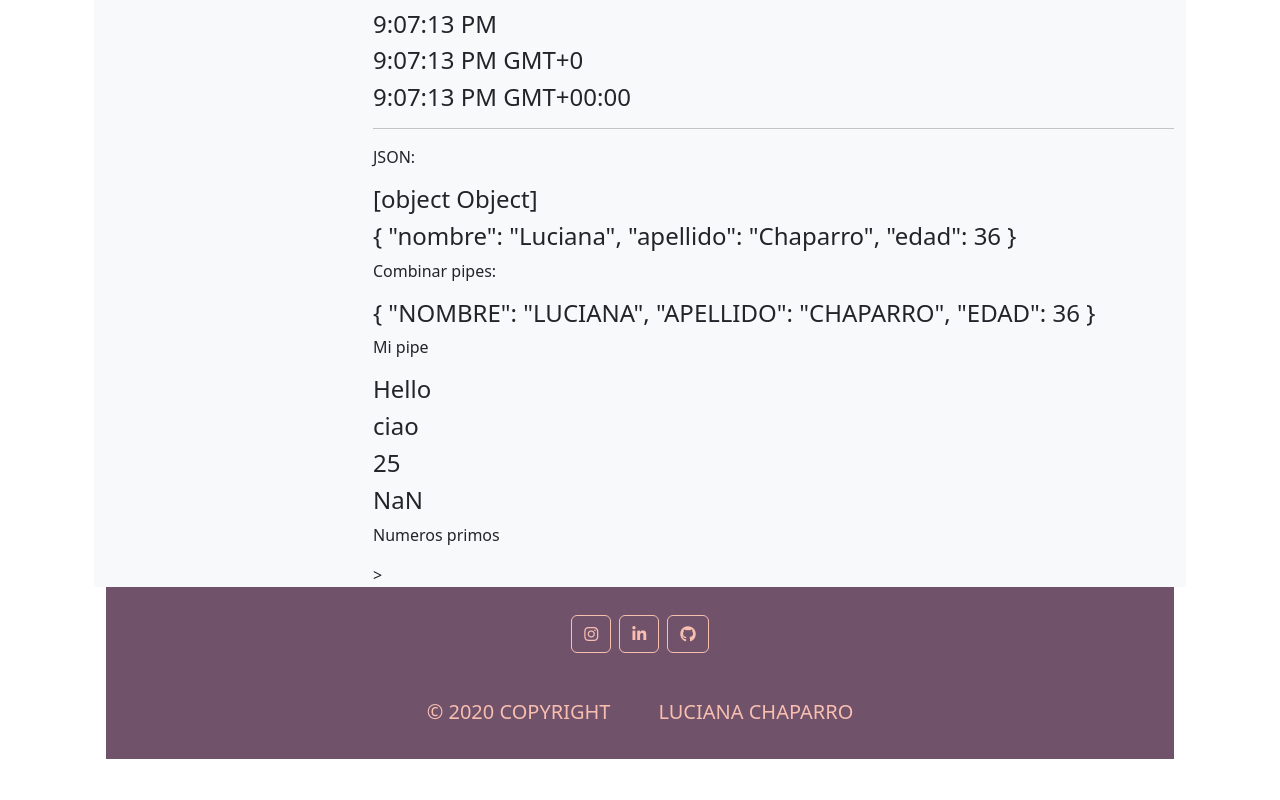
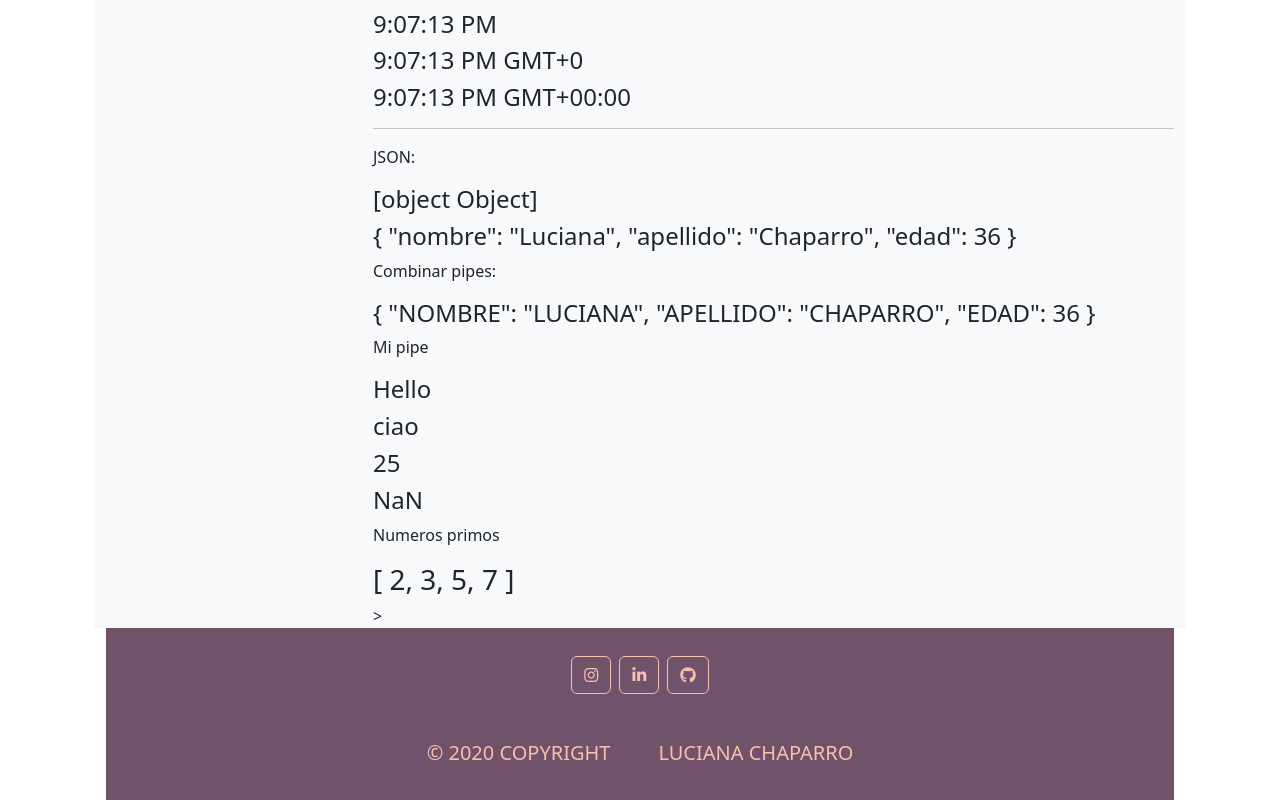
Before and after one commit to luciana87/bootcamp-ASJ, an Angular app in the folder angular/my-projects/: page /pipes in a window 1280 px wide. Shown: the part 1243-2043 px from the top of the page. Before the commit the page ends 2002 px from the top, so only its background shows below. Built offline with nearby package versions, Linux system fonts and the light colour scheme; a web font is replaced by a local one.

Commit message:
Update pipes

```diff
--- a/angular/my-projects/src/app/components/pipes/pipes.component.html
+++ b/angular/my-projects/src/app/components/pipes/pipes.component.html
@@ -67,5 +67,5 @@
 
 <div>
     <p>Numeros primos</p>
-    <h3>{{ numeros | nrosPrimos }}</h3>
+    <h3>{{ numeros | nrosPrimos | json}}</h3>
 </div>>
--- a/angular/my-projects/src/app/pipes/nros-primos.pipe.ts
+++ b/angular/my-projects/src/app/pipes/nros-primos.pipe.ts
@@ -5,15 +5,15 @@ import { Pipe, PipeTransform } from '@angular/core';
 })
 export class NrosPrimosPipe implements PipeTransform {
 
-  transform(numeros: number[] | null) :number[] {
+  transform(value: any, ...args: any): any {
 
-    if (numeros != null) {
+    if (value === null) {
       return [];
     }
 
     const primos: number[]= [];
 
-    primos.forEach(num => {
+    value.forEach((num: number) => {
       if (this.esPrimo(num)) {
         primos.push(num);
       }
@@ -30,7 +30,6 @@ export class NrosPrimosPipe implements PipeTransform {
     } else {
 
     }
-
     let i = 2;
     while (i * i <= num) {
       if (num % i === 0) {
@@ -39,12 +38,5 @@ export class NrosPrimosPipe implements PipeTransform {
       i++;
     }
     return true;
-
-  //   for (let i = 2; i <= num; i++) {
-  //     if (num % i === 0) {
-  //       return false;
-  //     }
-  //   }
-  //   return true;
   }
 }
```
